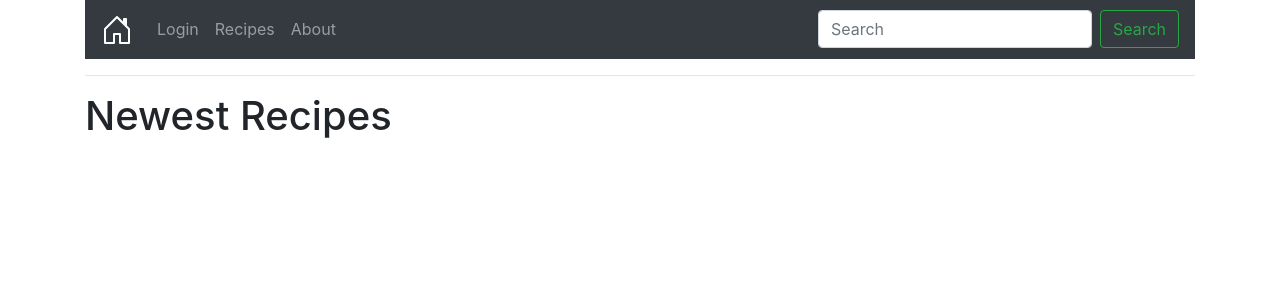
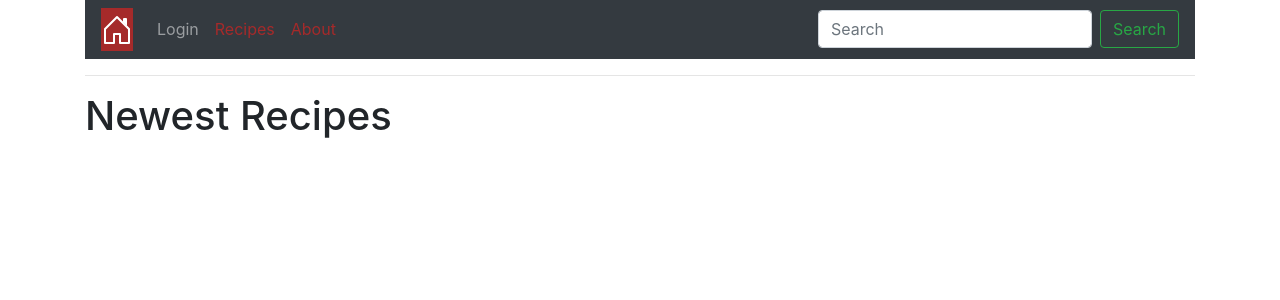
Before and after one commit to logan-hagmeier/hagmeier-recipes, a Flask app: page / in a window 1280 px wide. Shown: the top 300 px of the page. Run offline with Flask 2, Linux system fonts and the light colour scheme; data that the repository does not hold is empty; some libraries are stand-ins or nearby versions.

Commit message:
editing for projects

```diff
--- a/templates/base.html
+++ b/templates/base.html
@@ -13,8 +13,8 @@
 
 <body>
   <div class="container">
-    <nav class="navbar navbar-expand-lg navbar-dark bg-dark">
-      <a class="navbar-brand" href="/">
+    <nav class="navbar navbar-expand-lg navbar-dark bg-dark" >
+      <a class="navbar-brand" href="/" style="background-color:brown;">
         <svg class="bi bi-house-door" width="2rem" height="2rem" viewBox="0 0 16 16" fill="currentColor"
           xmlns="http://www.w3.org/2000/svg">
           <path fill-rule="evenodd"
@@ -28,36 +28,36 @@
         <span class="navbar-toggler-icon"></span>
       </button>
 
-      <div class="collapse navbar-collapse" id="navbarSupportedContent">
+      <div class="collapse navbar-collapse" id="navbarSupportedContent" >
 
         <ul class="navbar-nav mr-auto">
           <li class="nav-item">
             {% if current_user.is_authenticated %}
-            <a class="nav-link" href="{{ url_for('logout')}}">Logout</a>
+            <a class="nav-link" href="{{ url_for('logout')}}" style="color:brown;">Logout</a>
             <a class="nav-link"
-              href="{{ url_for('my_account', user_id=current_user['_id']) }}">{{ current_user.username }}</a>
+              href="{{ url_for('my_account', user_id=current_user['_id']) }}" style="color:brown;">{{ current_user.username }}</a>
             {% else %}
             <a class="nav-link" href="{{ url_for('login')}}">Login</a>
             {% endif %}
           </li>
           {% if current_user['role'] == 'admin' %}
           <li>
-            <a class="nav-link" href="{{ url_for('admin_recipes') }}">Recipe Administration</a>
+            <a class="nav-link" href="{{ url_for('admin_recipes') }}"style="color:brown;">Recipe Administration</a>
           </li>
           <li>
-            <a class="nav-link" href="{{ url_for('admin_users') }}">User Administration</a>
+            <a class="nav-link" href="{{ url_for('admin_users') }}"style="color:brown;">User Administration</a>
           </li>
           {% endif %}
           {% if current_user['role'] == 'admin' or current_user['role'] == 'contributor' %}
           <li>
-            <a class="nav-link" href="{{ url_for('add_recipe') }}">Add Recipe</a>
+            <a class="nav-link" href="{{ url_for('add_recipe') }}"style="color:brown;">Add Recipe</a>
           </li>
           {% endif %}
           <li>
-            <a class="nav-link" href="{{ url_for('view_recipes') }}">Recipes</a>
+            <a class="nav-link" href="{{ url_for('view_recipes') }}"style="color:brown;">Recipes</a>
           </li>
           <li>
-            <a class="nav-link" href="{{ url_for('about') }}">About</a>
+            <a class="nav-link" href="~/about"style="color:brown;">About</a>
           </li>
         </ul>
 
```
Also changed, not shown: templates/about.html (added, +9 -0 lines), templates/recipe-admin.html (+10 -10 lines).
